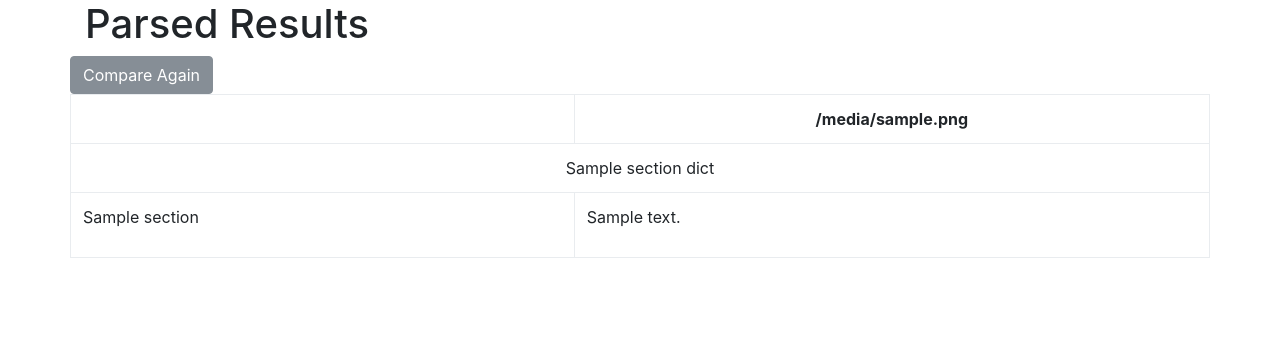
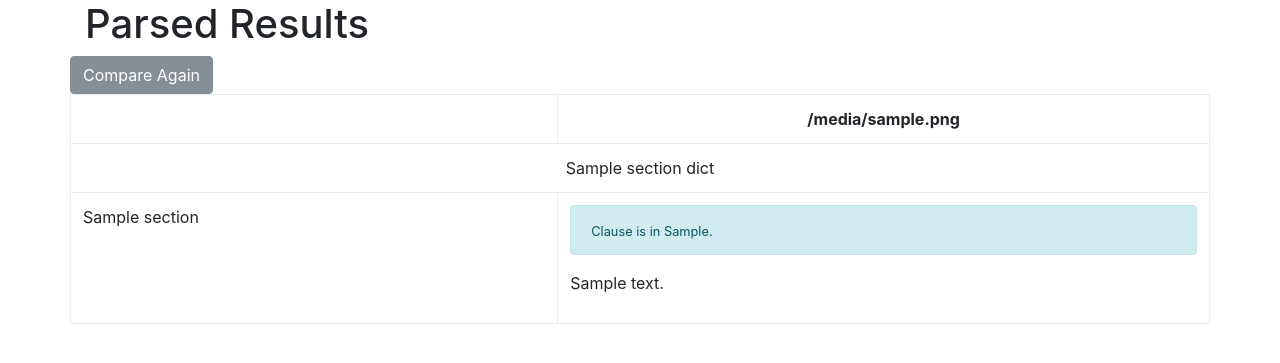
Before and after one commit to chiyuan-goh/work, a Django app: template dcompare/templates/dcompare/table.html in a window 1280 px wide. Shown: the top 363 px of the page. Run offline with Django 3.2, Linux system fonts and the light colour scheme; the template is opened without the code that fills it: most values are stand-ins (such as "Sample title", 1, 10 or a date in 2020); some libraries are stand-ins or nearby versions.

Commit message:
more to json, than add to text

```diff
--- a/dcompare/templates/dcompare/table.html
+++ b/dcompare/templates/dcompare/table.html
@@ -36,8 +36,15 @@
                     {% for s in section_dict.sections %}
                         <tr>
                             <td>{{ s.section_name }}</td>
-                            {% for text in s.section %}
-                                <td><p>{{ text|replace_newline|safe }} </p></td>
+                            {% for clause in s.section %}
+                                <td>
+                                    {% if clause.org_section %}
+                                        <div class="alert alert-info alert-dismissible fade show"  role="alert">
+                                            <small>Clause is in {{ clause.org_section }}.</small>
+                                        </div>
+                                    {% endif %}
+                                    <p>{{ clause.text|replace_newline|safe }} </p>
+                                </td>
                             {% endfor %}
                         </tr>
                     {% endfor %}
```
Also changed, not shown: dcompare/api/runword.py (+6 -4 lines).
